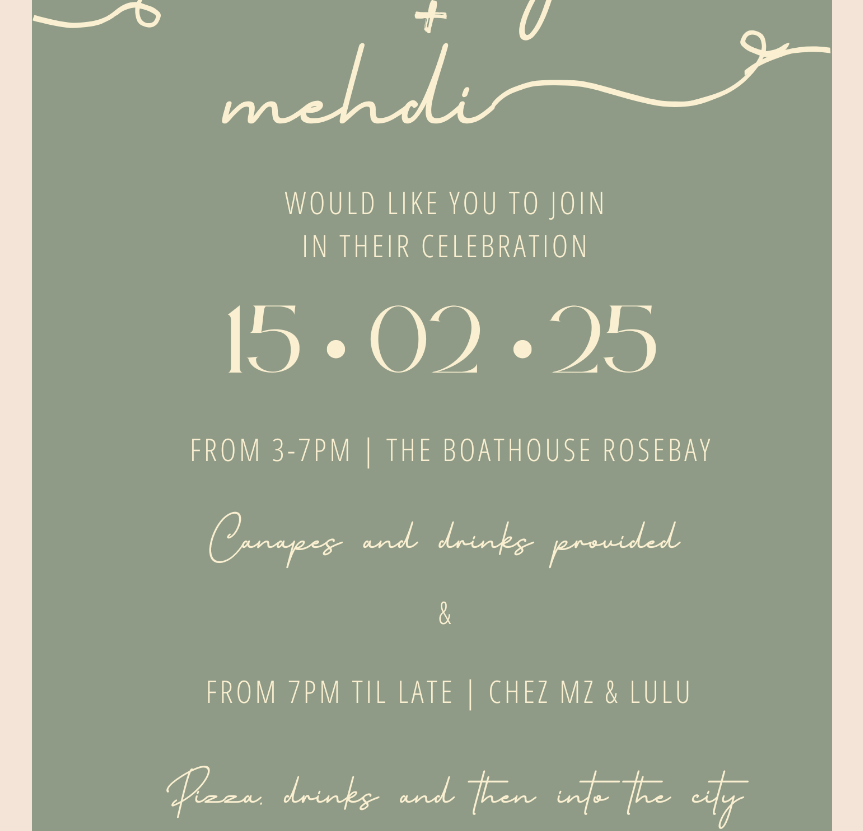
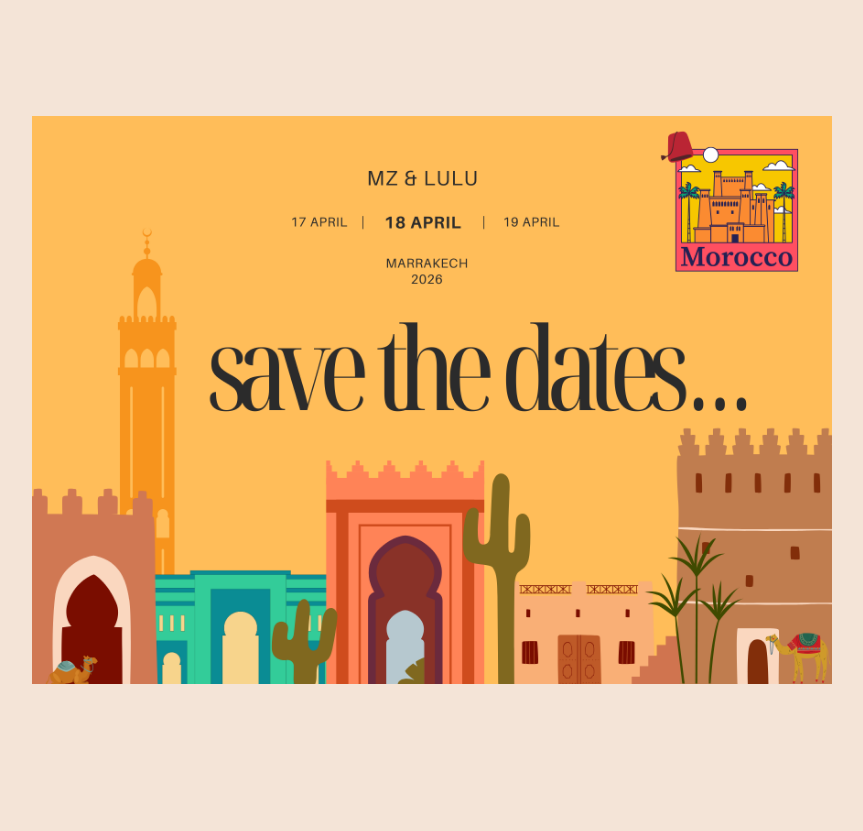
Before and after one commit to mluluz/mluluz.github.io, a plain HTML site: page index.html in a window 1280 px wide. Shown: the top 831 px of the page, without its empty margins (208-1071 px from the left). After the commit the page ends 800 px from the top, so only its background shows below. Drawn offline with Linux system fonts and the light colour scheme.

Commit message:
Update index.html

```diff
--- a/index.html
+++ b/index.html
@@ -2,7 +2,7 @@
 <head>
     <meta charset="UTF-8">
     <meta name="viewport" content="width=device-width, initial-scale=1.0">
-    <title>Mehdi & Lucy - Engagement Invitation</title>
+    <title>Mehdi & Lucy - Save The Date</title>
     <style>
         body {
             display: flex;
@@ -30,7 +30,7 @@
 </head>
 <body>
     <div class="container">
-        <img src="engagement-invite.png" alt="Mehdi & Lucy Engagement Invitation" class="invite-card">
+        <img src="mz-lulu-wedding.png" alt="Mehdi & Lucy - Save The Date" class="invite-card">
     </div>
 </body>
 </html>
```
